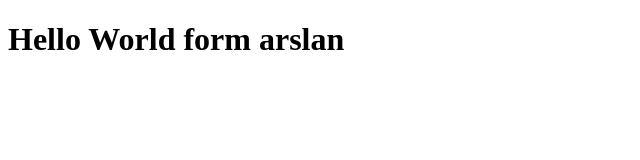
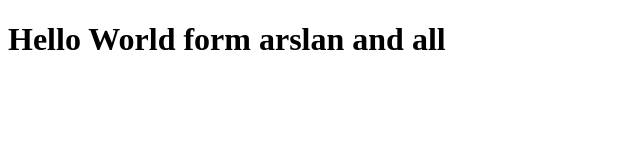
Before and after one commit to arslan456/bootccamp2030, a plain HTML site: page index.html in a window 1280 px wide. Shown: the whole page, without its empty margins (0-640 px from the left). Drawn offline with Linux system fonts and the light colour scheme.

Commit message:
Update index.html

```diff
--- a/index.html
+++ b/index.html
@@ -6,6 +6,6 @@
     <title>Document</title>
 </head>
 <body>
-    <h1>Hello World form arslan</h1>
+    <h1>Hello World form arslan and all</h1>
 </body>
 </html>
```
